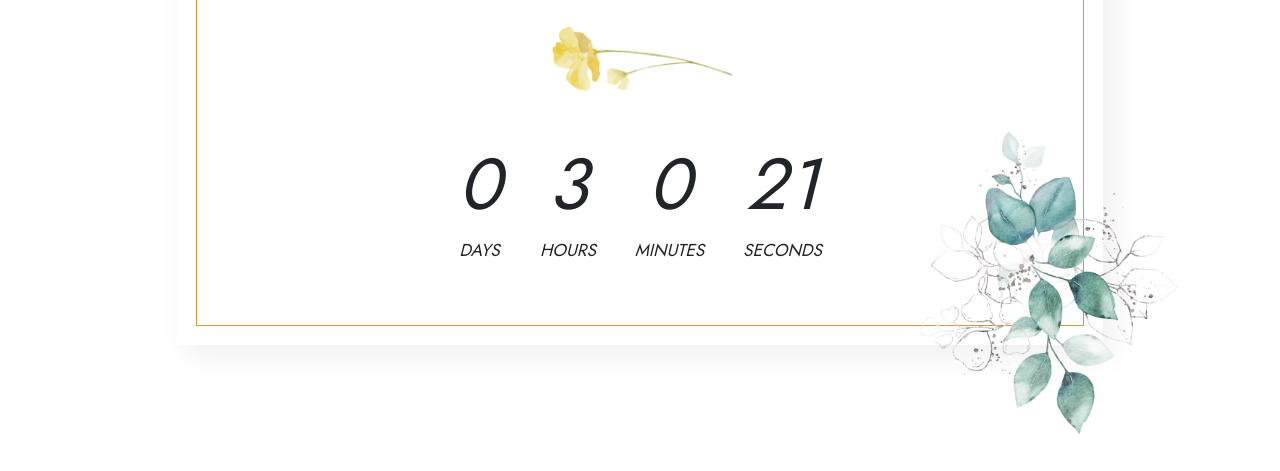
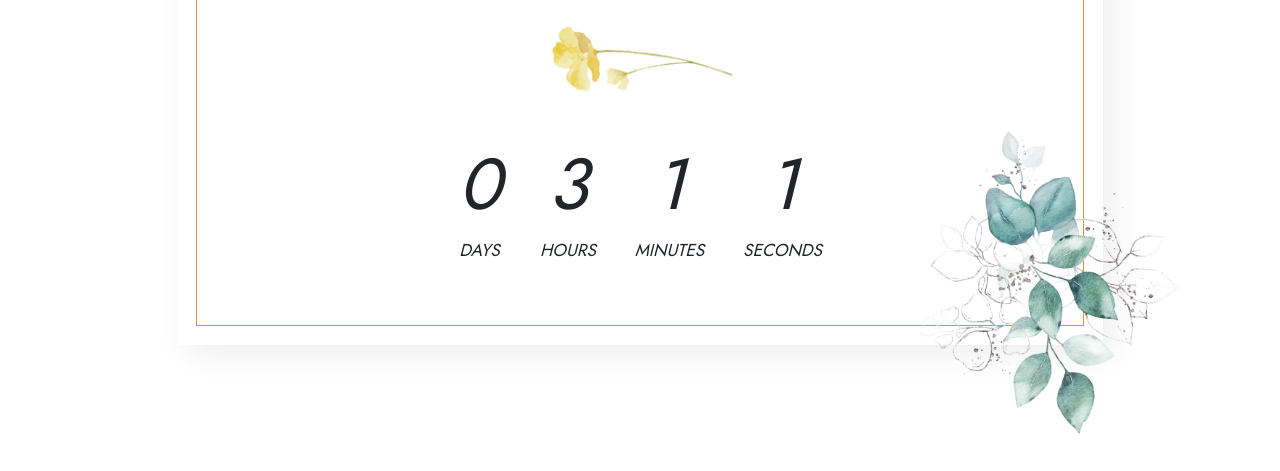
Before and after one commit to h-coder7/noor, a plain HTML site: page index.html in a window 1280 px wide. Shown: the part 924-1395 px from the top of the page. Drawn offline with Linux system fonts and the light colour scheme; a web font is replaced by a local one.

Commit message:
Update index.html

```diff
--- a/index.html
+++ b/index.html
@@ -139,7 +139,7 @@
         day = hour * 24,
         week = day * 7;
 
-    let countDown = new Date('sep 27, 2024 01:44:50').getTime(),
+    let countDown = new Date('sep 27, 2024 01:45:30').getTime(),
         x = setInterval(function() {
 
             let now = new Date().getTime(),
```
